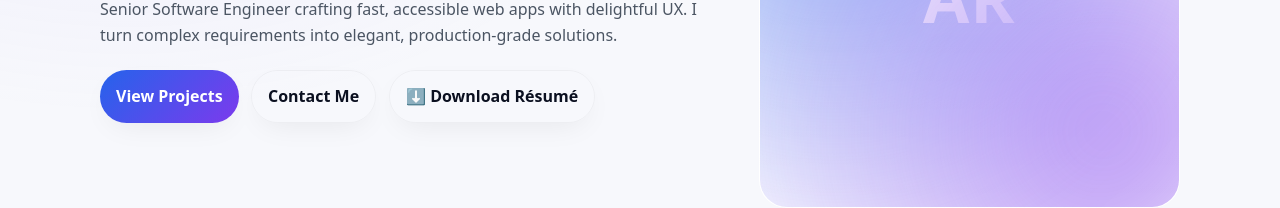
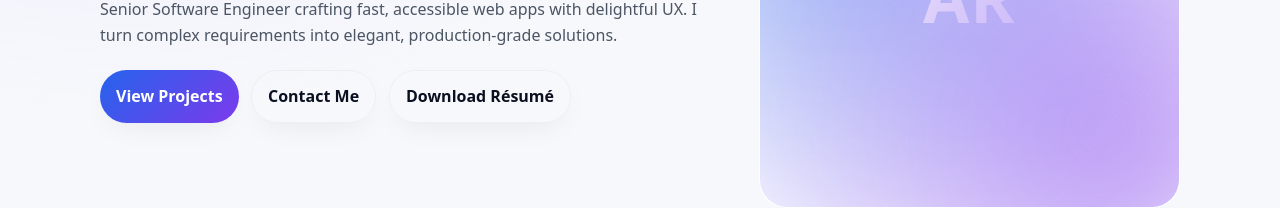
Before and after one commit to dmockingbird98/portfolio, a React (Vite) app: page / in a window 1280 px wide. Shown: the part 385-593 px from the top of the page. Built offline with nearby package versions, Linux system fonts and the light colour scheme.

Commit message:
Add Resume to site.

```diff
--- a/src/App.tsx
+++ b/src/App.tsx
@@ -1,5 +1,6 @@
 import { useEffect, useState } from "react";
 import "./App.css";
+import resume from "./assets/Anand_Raghunathan_Resume.pdf";
 
 function App() {
     const [year] = useState<number>(new Date().getFullYear());
@@ -184,7 +185,7 @@ function App() {
                             <div className="hero-cta reveal" style={{ animationDelay: ".08s" }}>
                                 <a className="btn" href="#projects">View Projects</a>
                                 <a className="btn ghost" href="#contact">Contact Me</a>
-                                <a className="btn ghost" href="resume.pdf" download>⬇️ Download Résumé</a>
+                                <a className="btn ghost" href={resume} download>Download Résumé</a>
                             </div>
                         </div>
                         <div className="portrait tilt" aria-label="Abstract portrait placeholder">
--- /dev/null
+++ b/src/custom.d.ts
@@ -0,0 +1,4 @@
+declare module '*.pdf' {
+  const src: string;
+  export default src;
+}
```
Also changed, not shown: 1 other file (tests, documents, lock files or other folders).
